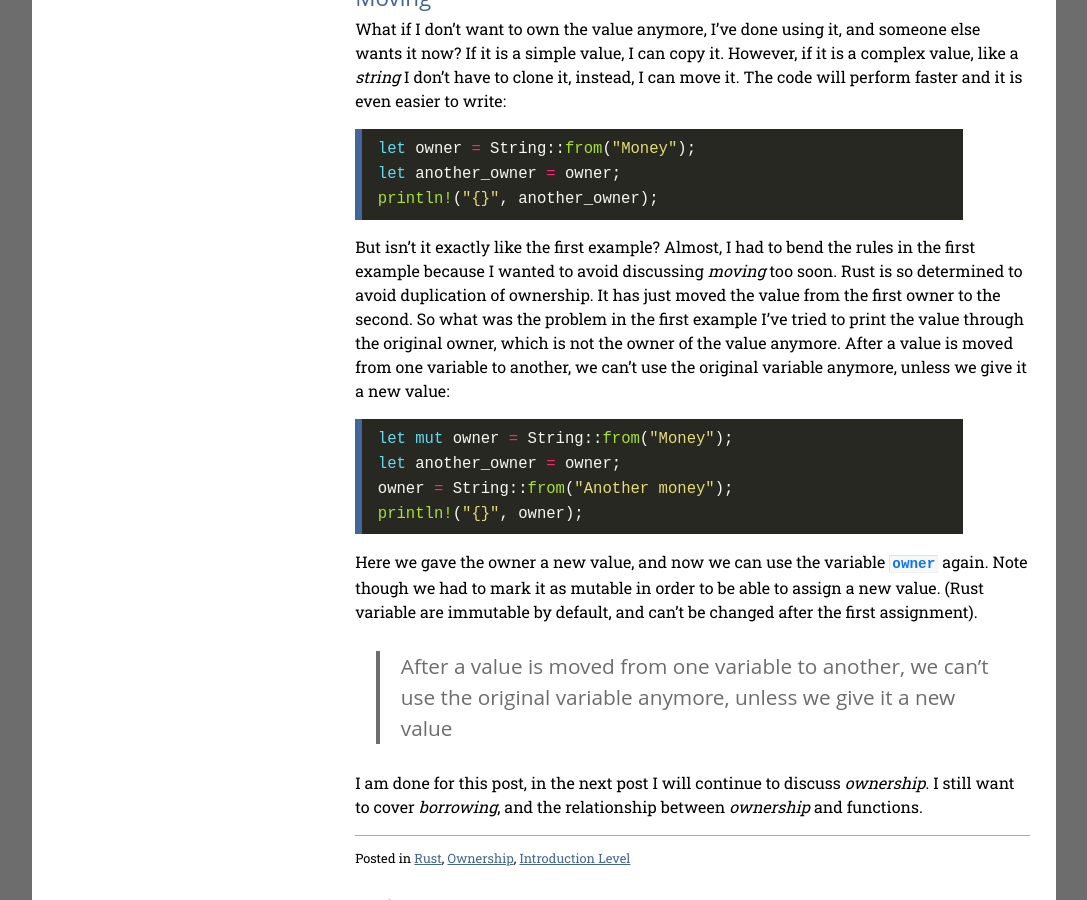
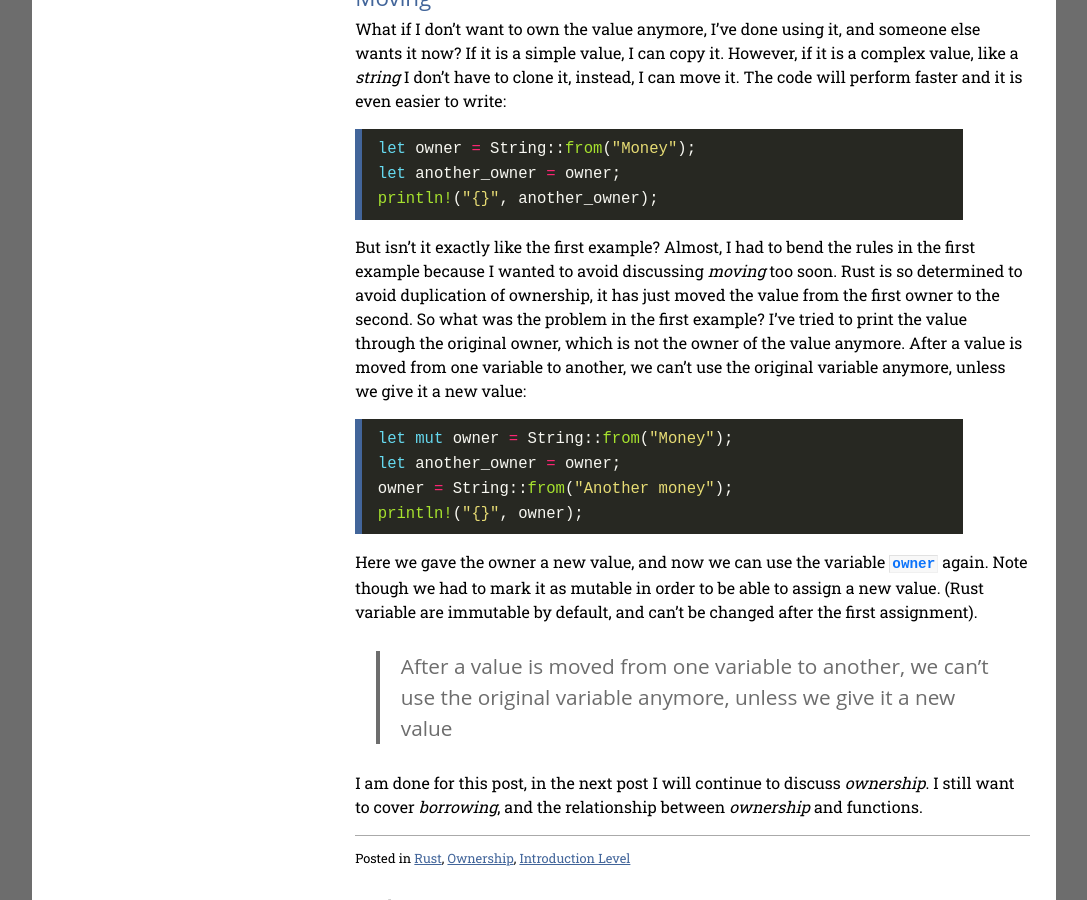
Before and after one commit to oribenshir/afternoon_rusting, a Jekyll site: the page built from _posts/2019-1-12-ownership.md, in a window 1280 px wide and 900 px high, scrolled down 3396 px. Shown: the whole window, without its empty margins (96-1183 px from the left). Built offline with Jekyll 4.4.1, drawn with Linux system fonts in a browser that asks for light colours.

Commit message:
Small fixes

````diff
--- a/_posts/2019-1-12-ownership.md
+++ b/_posts/2019-1-12-ownership.md
@@ -88,7 +88,7 @@ let owner = String::from("Money");
 let another_owner = owner;
 println!("{}", another_owner);
 ```
-But isn't it exactly like the first example? Almost, I had to bend the rules in the first example because I wanted to avoid discussing *moving* too soon. Rust is so determined to avoid duplication of ownership. It has just moved the value from the first owner to the second. So what was the problem in the first example I've tried to print the value through the original owner, which is not the owner of the value anymore. After a value is moved from one variable to another, we can't use the original variable anymore, unless we give it a new value:
+But isn't it exactly like the first example? Almost, I had to bend the rules in the first example because I wanted to avoid discussing *moving* too soon. Rust is so determined to avoid duplication of ownership, it has just moved the value from the first owner to the second. So what was the problem in the first example? I've tried to print the value through the original owner, which is not the owner of the value anymore. After a value is moved from one variable to another, we can't use the original variable anymore, unless we give it a new value:
 ```rust
 let mut owner = String::from("Money");
 let another_owner = owner;
````
